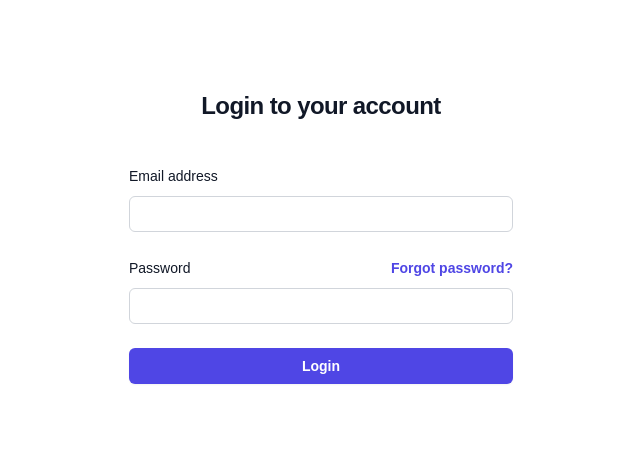
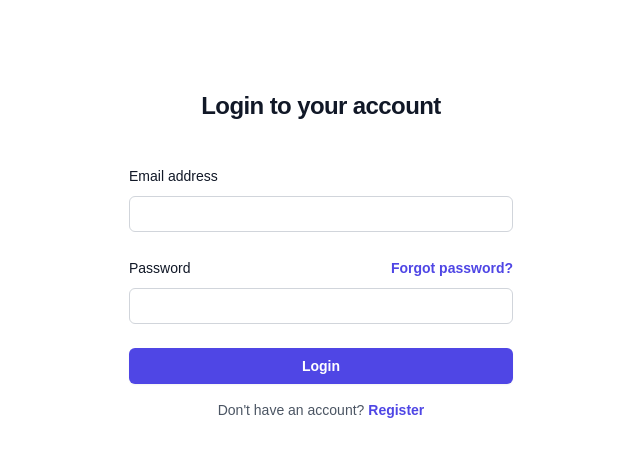
Before and after one commit to vijaykumarpRepo/invoice-management-application, a Next.js app: page /login in a window 1280 px wide. Shown: the top 456 px of the page, without its empty margins (319-959 px from the left). Built offline with nearby package versions, Linux system fonts and the light colour scheme; no server answers.

Commit message:
fixed error for deploymentv1.6

```diff
--- a/app/(site)/login/page.js
+++ b/app/(site)/login/page.js
@@ -101,6 +101,18 @@ export default function Login() {
             </button>
           </div>
         </form>
+
+        <div className="mt-4 text-center">
+          <p className="text-sm text-gray-600">
+            Don't have an account?{" "}
+            <button
+              onClick={() => router.push("/register")}
+              className="text-indigo-600 hover:text-indigo-500 font-semibold"
+            >
+              Register
+            </button>
+          </p>
+        </div>
       </div>
     </div>
   );
```
